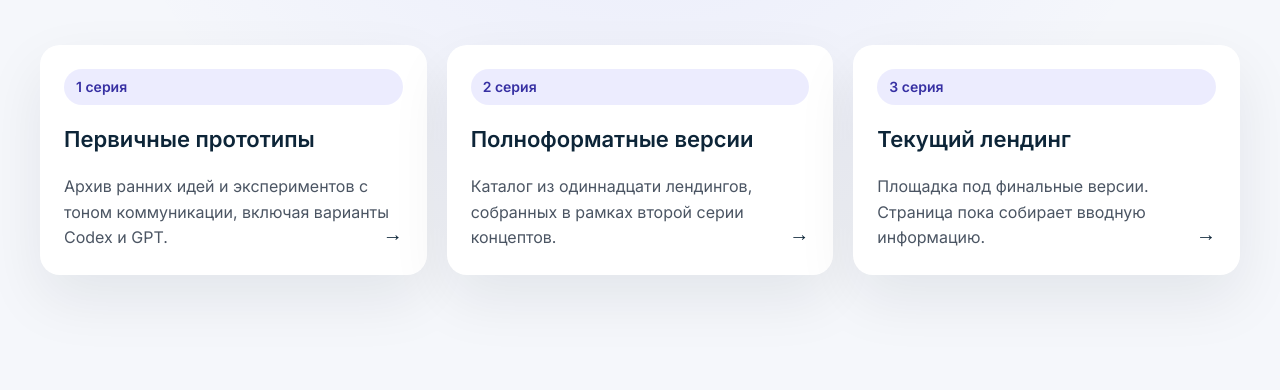
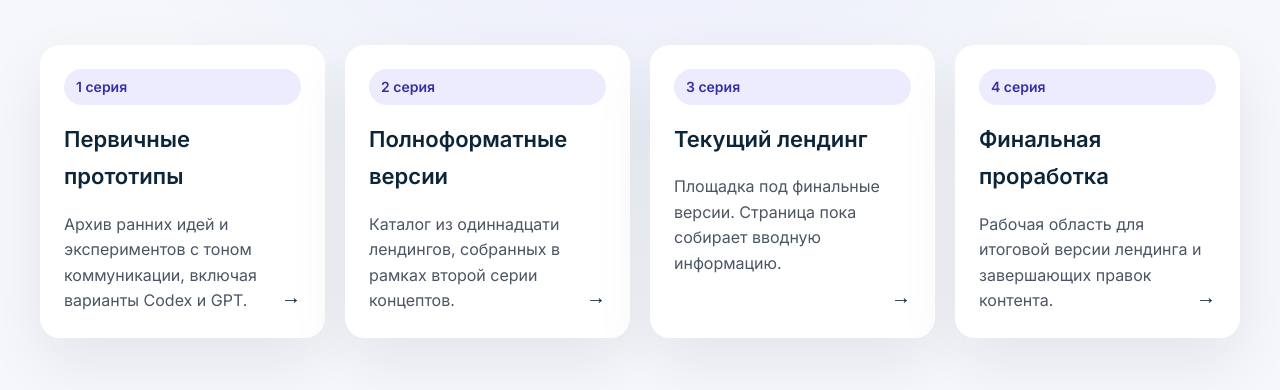
Before and after one commit to nikmedoed/ProdEX-landing-DEMO, a plain HTML site: page index.html in a window 1280 px wide. Shown: the part 274-664 px from the top of the page. Drawn offline with Linux system fonts and the light colour scheme.

Commit message:
Update index.html

```diff
--- a/index.html
+++ b/index.html
@@ -134,6 +134,14 @@
             </p>
             <span class="section-card__arrow">→</span>
           </a>
+          <a class="section-card" href="4_one/index.html">
+            <span class="section-card__label">4 серия</span>
+            <h2 class="section-card__title">Финальная проработка</h2>
+            <p class="section-card__description">
+              Рабочая область для итоговой версии лендинга и завершающих правок контента.
+            </p>
+            <span class="section-card__arrow">→</span>
+          </a>
         </section>
       </div>
     </main>
```
